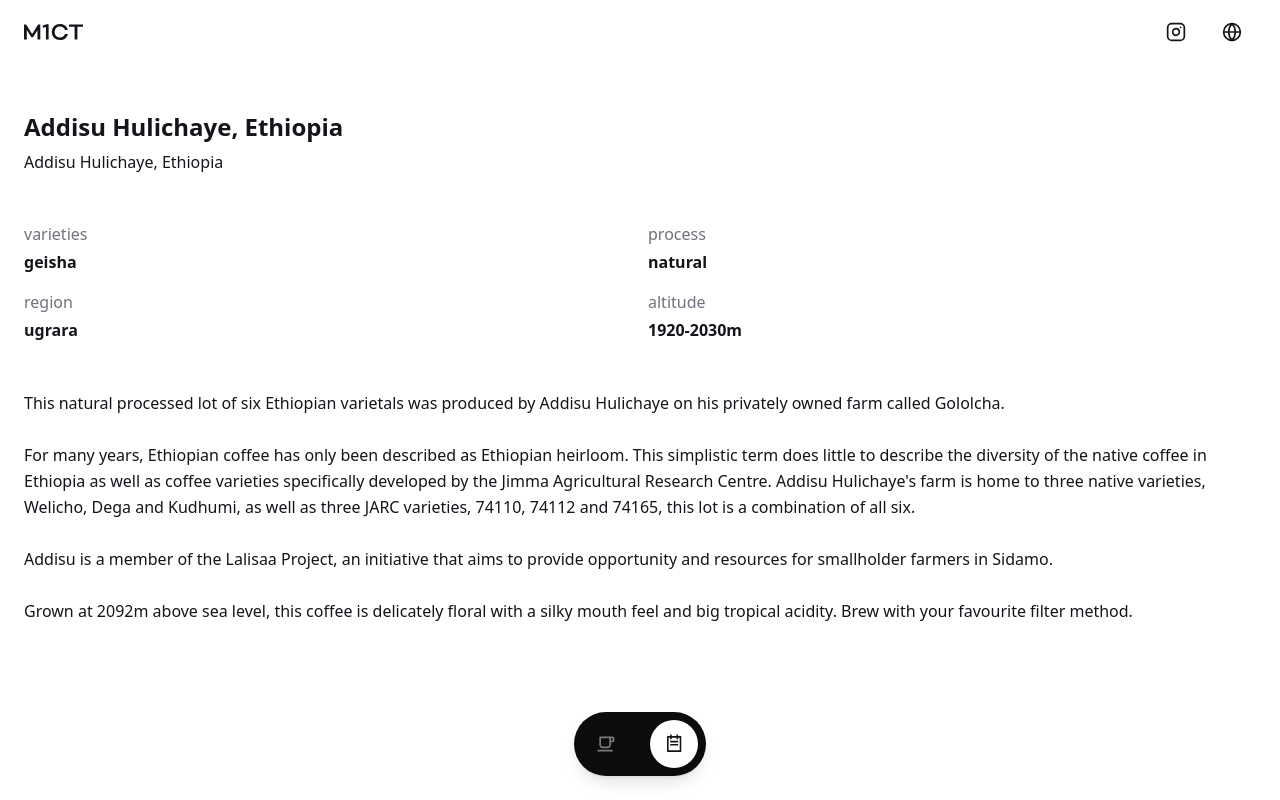
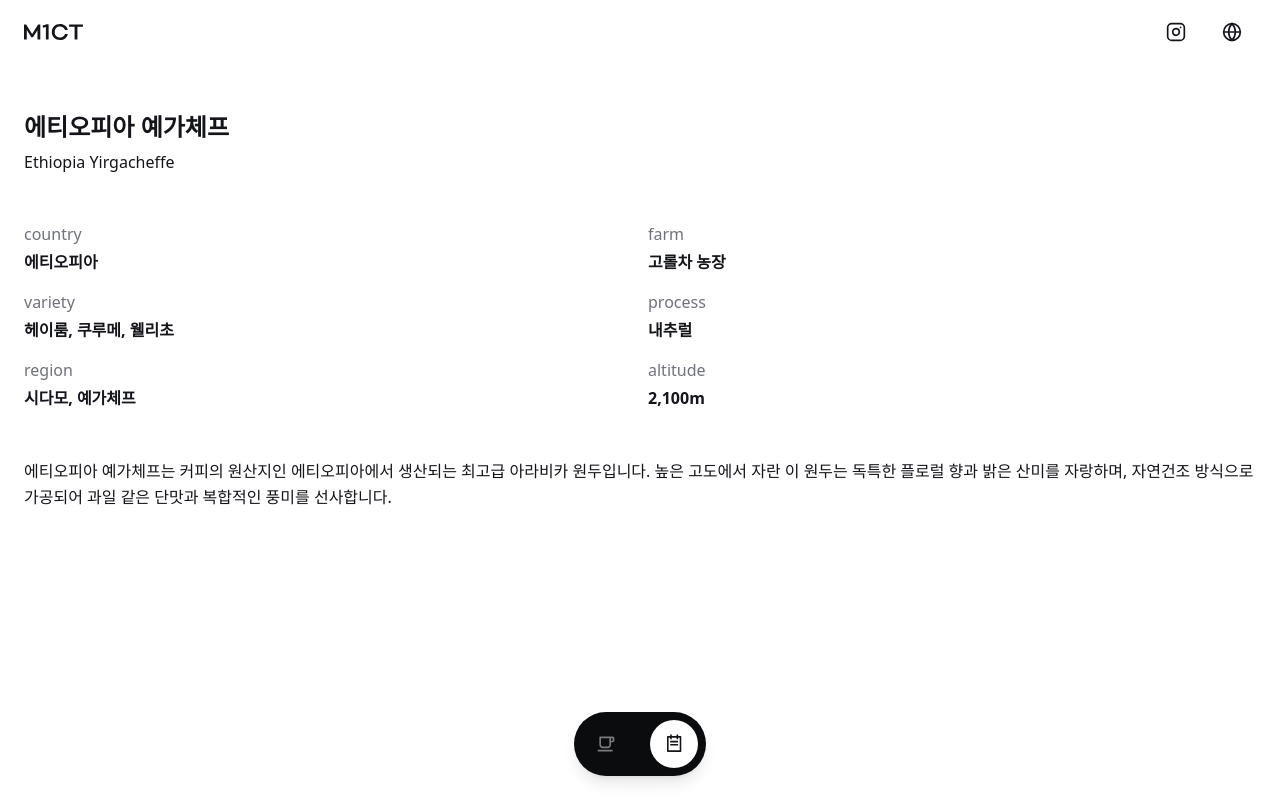
Before and after one commit to 309dot/coffee-nfc, a React (Vite) app: page / in a window 1280 px wide. Both pictures are taken after a click on the button 674 px from the left and 744 px from the top of the page. Built offline with nearby package versions, Linux system fonts and the light colour scheme.

Commit message:
데이터 구조 적용: 정의된 커피 데이터 스키마를 API와 페이지에 반영 (titleKo/En, flavorNotes, masterComment, country, farm 등 필드 적용)

```diff
--- a/src/pages/Calendar.tsx
+++ b/src/pages/Calendar.tsx
@@ -1,28 +1,71 @@
-import { useEffect } from 'react';
+import { useState, useEffect } from 'react';
+import { api, type CoffeeApiData } from '../services/api';
 
 export function Calendar() {
+  const [coffee, setCoffee] = useState<CoffeeApiData | null>(null);
+  const [loading, setLoading] = useState(true);
+
   useEffect(() => {
     // 페이지 진입 시 상단으로 스크롤
     window.scrollTo(0, 0);
+
+    const loadCoffeeData = async () => {
+      setLoading(true);
+      try {
+        // 첫 번째 활성 원두 데이터 로드
+        const allCoffees = await api.getAllCoffees();
+        if (allCoffees.length > 0) {
+          setCoffee(allCoffees[0]);
+        }
+      } catch (error) {
+        console.error('Error loading coffee data:', error);
+      } finally {
+        setLoading(false);
+      }
+    };
+
+    loadCoffeeData();
   }, []);
 
-  const coffeeInfo = {
-    title: "Addisu Hulichaye, Ethiopia",
-    subtitle: "Addisu Hulichaye, Ethiopia",
-    details: [
-      { label: "varieties", value: "geisha" },
-      { label: "process", value: "️natural" },
-      { label: "region", value: "ugrara" },
-      { label: "altitude", value: "1920-2030m" }
-    ],
-    description: `This natural processed lot of six Ethiopian varietals was produced by Addisu Hulichaye on his privately owned farm called Gololcha.
+  if (loading) {
+    return (
+      <div className="bg-white flex-1 flex flex-col overflow-y-auto">
+        <div className="px-6 py-12 space-y-12">
+          <div className="animate-pulse space-y-4">
+            <div className="h-8 bg-gray-200 rounded w-3/4"></div>
+            <div className="h-4 bg-gray-200 rounded w-1/2"></div>
+            <div className="grid grid-cols-2 gap-4">
+              {[...Array(6)].map((_, i) => (
+                <div key={i} className="space-y-2">
+                  <div className="h-4 bg-gray-200 rounded w-16"></div>
+                  <div className="h-4 bg-gray-200 rounded w-20"></div>
+                </div>
+              ))}
+            </div>
+          </div>
+        </div>
+      </div>
+    );
+  }
 
-For many years, Ethiopian coffee has only been described as Ethiopian heirloom. This simplistic term does little to describe the diversity of the native coffee in Ethiopia as well as coffee varieties specifically developed by the Jimma Agricultural Research Centre. Addisu Hulichaye's farm is home to three native varieties, Welicho, Dega and Kudhumi, as well as three JARC varieties, 74110, 74112 and 74165, this lot is a combination of all six.
+  if (!coffee) {
+    return (
+      <div className="bg-white flex-1 flex flex-col overflow-y-auto">
+        <div className="px-6 py-12 flex justify-center items-center">
+          <p className="text-text-muted">커피 정보를 찾을 수 없습니다.</p>
+        </div>
+      </div>
+    );
+  }
 
-Addisu is a member of the Lalisaa Project, an initiative that aims to provide opportunity and resources for smallholder farmers in Sidamo.
-
-Grown at 2092m above sea level, this coffee is delicately floral with a silky mouth feel and big tropical acidity. Brew with your favourite filter method.`
-  };
+  const details = [
+    { label: "country", value: coffee.country },
+    { label: "farm", value: coffee.farm },
+    { label: "variety", value: coffee.variety },
+    { label: "process", value: coffee.process },
+    { label: "region", value: coffee.region },
+    { label: "altitude", value: coffee.altitude }
+  ];
 
   return (
     <div className="bg-white flex-1 flex flex-col overflow-y-auto">
@@ -30,16 +73,16 @@ Grown at 2092m above sea level, this coffee is delicately floral with a silky mo
         {/* Header */}
         <div className="space-y-2">
           <h1 className="text-2xl font-bold text-text-primary leading-tight">
-            {coffeeInfo.title}
+            {coffee.titleKo}
           </h1>
           <p className="text-base font-light text-text-primary">
-            {coffeeInfo.subtitle}
+            {coffee.titleEn}
           </p>
         </div>
 
         {/* Coffee Details */}
         <div className="grid grid-cols-2 gap-4">
-          {coffeeInfo.details.map((detail, index) => (
+          {details.map((detail, index) => (
             <div key={index} className="space-y-1">
               <p className="text-base text-text-muted">
                 {detail.label}
@@ -54,7 +97,7 @@ Grown at 2092m above sea level, this coffee is delicately floral with a silky mo
         {/* Description */}
         <div className="space-y-2.5 pb-6">
           <p className="text-base text-text-primary leading-relaxed whitespace-pre-line">
-            {coffeeInfo.description}
+            {coffee.description}
           </p>
         </div>
       </div>
--- a/src/pages/Home.tsx
+++ b/src/pages/Home.tsx
@@ -1,10 +1,10 @@
 import { useState, useEffect } from 'react';
 import { Badge } from '../components/ui/Badge';
 import { M1CTLogo, ArrowRightIcon } from '../components/icons';
-import { api, type CoffeeData } from '../services/api';
+import { api, type CoffeeApiData } from '../services/api';
 
 export function Home() {
-  const [coffee, setCoffee] = useState<CoffeeData | null>(null);
+  const [coffee, setCoffee] = useState<CoffeeApiData | null>(null);
   const [loading, setLoading] = useState(true);
 
   useEffect(() => {
@@ -51,18 +51,18 @@ export function Home() {
       <section className="bg-white rounded-b-2xl px-6 py-10 flex flex-col gap-2 flex-1 justify-center">
         <div className="mb-auto">
           <h1 className="text-4xl font-bold text-text-primary leading-tight tracking-tight">
-            {coffee.name}
+            {coffee.titleKo}
           </h1>
           <p className="text-base font-light text-text-primary mt-2 tracking-tight">
-            {coffee.origin}
+            {coffee.titleEn}
           </p>
         </div>
 
         {/* Badges */}
         <div className="flex flex-wrap gap-2 mt-2">
-          {coffee.badges.map((badge, index) => (
+          {coffee.flavorNotes.map((note, index) => (
             <Badge key={index}>
-              {badge}
+              {note}
             </Badge>
           ))}
         </div>
@@ -75,7 +75,7 @@ export function Home() {
             master comment
           </p>
           <p className="text-base font-bold text-text-primary">
-            "{coffee.description}"
+            "{coffee.masterComment}"
           </p>
         </div>
       </section>
--- a/src/services/api.ts
+++ b/src/services/api.ts
@@ -1,20 +1,5 @@
 // Mock API 서비스
-
-export interface CoffeeData {
-  id: string;
-  name: string;
-  origin: string;
-  description: string;
-  farmer: string;
-  altitude: string;
-  processingMethod: string;
-  roastLevel: string;
-  harvestDate: string;
-  price: number;
-  badges: string[];
-  tastingNotes: string[];
-  active: boolean;
-}
+import type { CoffeeData } from '../types/coffee';
 
 export interface EventData {
   id: string;
@@ -28,22 +13,30 @@ export interface EventData {
   currentParticipants: number;
 }
 
+// 확장된 CoffeeData (API 전용)
+export interface CoffeeApiData extends CoffeeData {
+  id: string;
+  active: boolean;
+  price?: number;
+}
+
 // 임시 데이터
-const mockCoffeeData: CoffeeData[] = [
+const mockCoffeeData: CoffeeApiData[] = [
   {
     id: 'eth-001',
-    name: 'Addisu Hulichaye',
-    origin: 'Ethiopia',
-    description: '에티오피아 예가체프 지역의 특별한 원두로, 밝고 깔끔한 산미와 꽃향기가 특징입니다.',
-    farmer: 'Addisu Hulichaye',
+    titleKo: '에티오피아 예가체프',
+    titleEn: 'Ethiopia Yirgacheffe',
+    flavorNotes: ['플로럴', '시트러스', '차같은', '밝은'],
+    masterComment: '에티오피아 예가체프 지역의 특별한 원두로, 밝고 깔끔한 산미와 꽃향기가 특징입니다. 자연건조 방식으로 가공되어 과일 같은 단맛이 느껴집니다.',
+    country: '에티오피아',
+    farm: '고롤차 농장',
+    variety: '헤이룸, 쿠루메, 웰리초',
+    process: '내추럴',
+    region: '시다모, 예가체프',
     altitude: '2,100m',
-    processingMethod: 'Natural',
-    roastLevel: 'Light Medium',
-    harvestDate: '2024년 1월',
+    description: '에티오피아 예가체프는 커피의 원산지인 에티오피아에서 생산되는 최고급 아라비카 원두입니다. 높은 고도에서 자란 이 원두는 독특한 플로럴 향과 밝은 산미를 자랑하며, 자연건조 방식으로 가공되어 과일 같은 단맛과 복합적인 풍미를 선사합니다.',
+    active: true,
     price: 28000,
-    badges: ['Single Origin', 'Natural Process', 'High Altitude'],
-    tastingNotes: ['Floral', 'Citrus', 'Tea-like', 'Bright'],
-    active: true,
   },
 ];
 
@@ -75,14 +68,14 @@ const mockEvents: EventData[] = [
 // API 함수들
 export const api = {
   // 커피 데이터 가져오기
-  getCoffeeById: async (id: string): Promise<CoffeeData | null> => {
+  getCoffeeById: async (id: string): Promise<CoffeeApiData | null> => {
     // 실제 API 호출 시뮬레이션
     await new Promise(resolve => setTimeout(resolve, 300));
     return mockCoffeeData.find(coffee => coffee.id === id) || null;
   },
 
   // 모든 커피 데이터 가져오기
-  getAllCoffees: async (): Promise<CoffeeData[]> => {
+  getAllCoffees: async (): Promise<CoffeeApiData[]> => {
     // 실제 API 호출 시뮬레이션
     await new Promise(resolve => setTimeout(resolve, 500));
     return mockCoffeeData.filter(coffee => coffee.active);
@@ -106,7 +99,7 @@ export const api = {
   },
 
   // NFC 데이터로 커피 정보 가져오기
-  getCoffeeByNFC: async (nfcData: string): Promise<CoffeeData | null> => {
+  getCoffeeByNFC: async (nfcData: string): Promise<CoffeeApiData | null> => {
     await new Promise(resolve => setTimeout(resolve, 400));
     // NFC 데이터를 파싱하여 커피 ID 추출 (예시)
     const coffeeId = nfcData.includes('eth') ? 'eth-001' : 'col-001';
```
